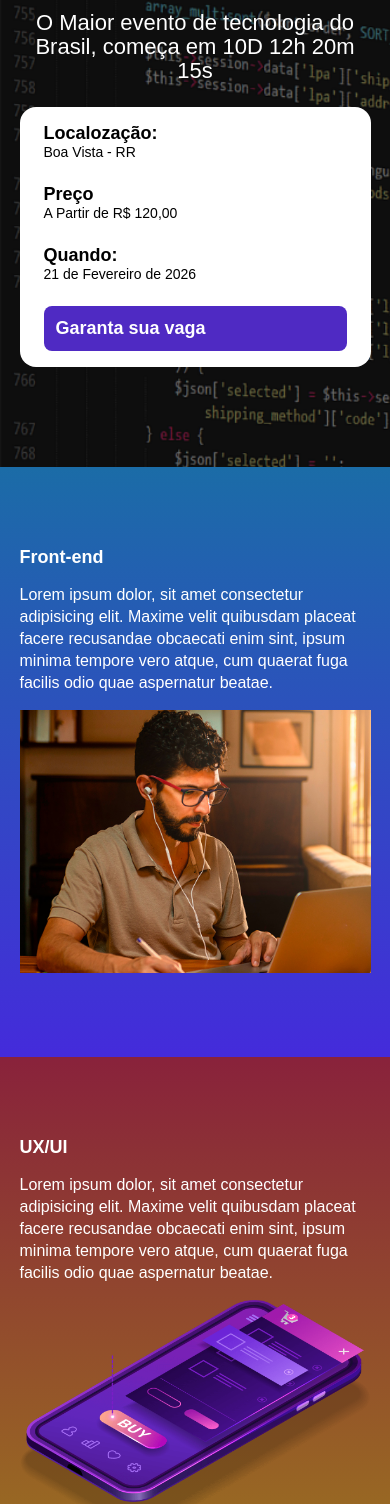
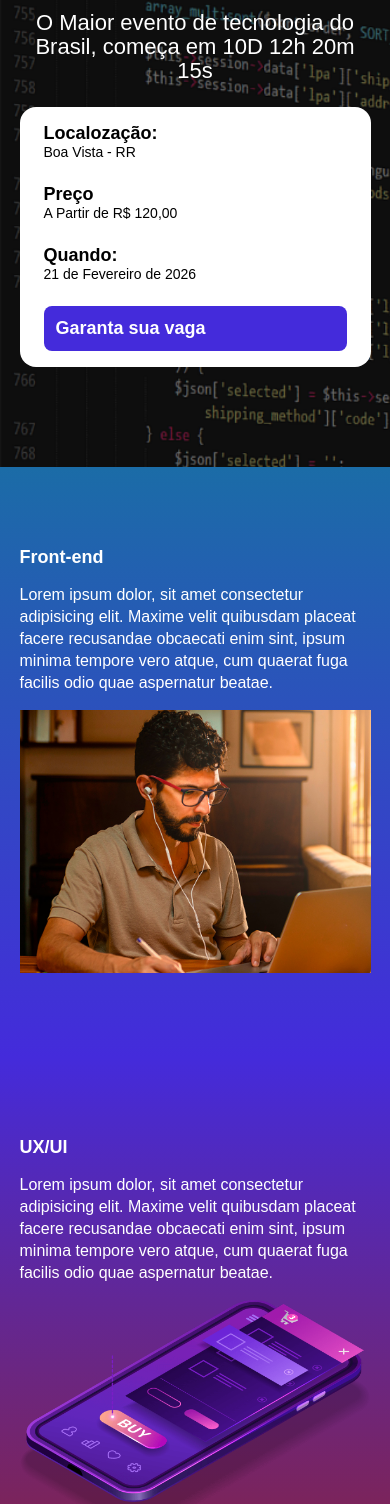
Before and after one commit to jasonrn36/Show_landing_Page, a website built with Parcel: page src/index.html in a window 390 px wide. Shown: the part 117-1621 px from the top of the page. Built offline with nearby package versions, Linux system fonts and the light colour scheme.

Commit message:
configurada as cores da pádina

```diff
--- a/src/estilos/components/_buttons.scss
+++ b/src/estilos/components/_buttons.scss
@@ -1,3 +1,4 @@
+@use 'variables';
 .button {
     padding: 12px;
     font-size: 18px;
@@ -13,8 +14,8 @@
         text-align: center;
 
             &--primary {
-        color: #fff;
-        background-color: #4f2ac3;
+        color: variables.$textColor;
+        background-color: variables.$purple;
         border-radius: 8px;
     }
     }
@@ -27,8 +28,8 @@
     }
 
     &--primary {
-        color: #fff;
-        background-color: #4f2ac3;
+        color: variables.$textColor;
+        background-color: variables.$blue2;
         border-radius: 8px;
     }
 }
--- a/src/estilos/components/_event.scss
+++ b/src/estilos/components/_event.scss
@@ -10,13 +10,13 @@
     }
 
     &--ux-ui {
-        background-color: variables.$pink1;
-        background-image: linear-gradient(360deg, variables.$yellow, transparent); //para gradiente
+        background-color: variables.$blue2;
+        background-image: linear-gradient(360deg, variables.$pink1, transparent); //para gradiente
     }
 
     &--back-end {
-        background-color: variables.$blue1;
-        background-image: linear-gradient(360deg, variables.$blue2, transparent); //para gradiente
+        background-color: variables.$pink1;
+        background-image: linear-gradient(360deg, variables.$yellow, transparent); //para gradiente
     }
 
     &--image-left { // modificador para imagem à esquerda
--- a/src/estilos/components/variables.scss
+++ b/src/estilos/components/variables.scss
@@ -4,3 +4,4 @@ $textColor: #fff;
 $secundaryTextColor: #0c0c0e;
 $pink1:  #89223B;
 $yellow: #9C791D;
+$purple: #4f2ac3;
```
Also changed, not shown: dist/estilos/main.css, 1 other file.
